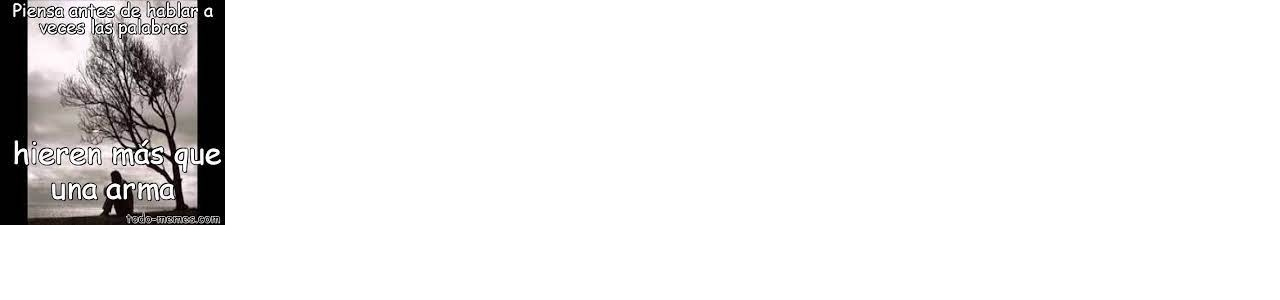
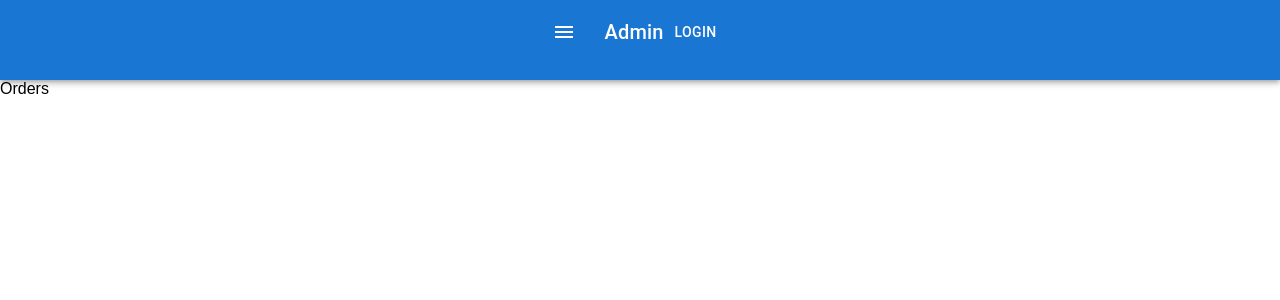
Before and after one commit to mrHann69/proyecto-curso-www, a React (Create React App) app: page /admin/orders in a window 1280 px wide. Shown: the top 300 px of the page. Built offline with nearby package versions, Linux system fonts and the light colour scheme.

Commit message:
Rutas admin

```diff
--- a/package.json
+++ b/package.json
@@ -3,6 +3,10 @@
   "version": "0.1.0",
   "private": true,
   "dependencies": {
+    "@emotion/react": "^11.11.1",
+    "@emotion/styled": "^11.11.0",
+    "@mui/icons-material": "^5.11.16",
+    "@mui/material": "^5.13.6",
     "@testing-library/jest-dom": "^5.16.5",
     "@testing-library/react": "^13.4.0",
     "@testing-library/user-event": "^13.5.0",
--- /dev/null
+++ b/src/components/admin/admin.jsx
@@ -0,0 +1,12 @@
+import ButtonAppBar from "../navbar/navbar";
+//import TemporaryDrawer from "../sidebar/sidebar";
+
+function Admin() {
+    return (
+        <div className="Admin">
+            <ButtonAppBar></ButtonAppBar>
+        </div>
+    );
+}
+
+export default Admin
--- /dev/null
+++ b/src/components/dashboard/dashboard.jsx
@@ -0,0 +1,10 @@
+import React from "react";
+import ButtonAppBar from "../navbar/navbar";
+
+const Dashboard = () => {
+    return <div>
+        <ButtonAppBar/>
+        Dashboard</div>
+}
+
+export default Dashboard
--- /dev/null
+++ b/src/components/management/management.jsx
@@ -0,0 +1,12 @@
+import React from "react"
+import ButtonAppBar from "../navbar/navbar";
+
+
+const Management = () => {
+    return <div>
+        <ButtonAppBar/>
+        Management
+    </div>
+}
+
+export default Management
--- /dev/null
+++ b/src/components/navbar/navbar.jsx
@@ -0,0 +1,54 @@
+import * as React from 'react';
+import AppBar from '@mui/material/AppBar';
+import Box from '@mui/material/Box';
+import Toolbar from '@mui/material/Toolbar';
+import Typography from '@mui/material/Typography';
+import Button from '@mui/material/Button';
+import IconButton from '@mui/material/IconButton';
+import MenuIcon from '@mui/icons-material/Menu';
+import TemporaryDrawer from '../sidebar/sidebar';
+
+export default function ButtonAppBar() {
+  const [state, setState] = React.useState({
+    top: false,
+    left: false,
+    bottom: false,
+    right: false,
+  });
+
+  const toggleDrawer = (anchor, open) => (event) => {
+    if (event.type === 'keydown' && (event.key === 'Tab' || event.key === 'Shift')) {
+      return;
+    }
+
+    setState({ ...state, [anchor]: open });
+  };
+
+    return (
+    <Box sx={{ flexGrow: 1 }}>
+      <AppBar position="static">
+        <Toolbar>
+          <IconButton
+            size="large"
+            edge="start"
+            color="inherit"
+            aria-label="menu"
+            sx={{ mr: 2 }}
+            onClick={toggleDrawer('left', true)}
+          >
+            <MenuIcon />
+          </IconButton>
+          <Typography variant="h6" component="div" sx={{ flexGrow: 1 }}>
+            Admin
+          </Typography>
+          <Button color="inherit">Login</Button>
+        </Toolbar>
+      </AppBar>
+      <TemporaryDrawer
+        state={state}
+        setState={setState}
+        toggleDrawer={toggleDrawer}
+        ></TemporaryDrawer>
+    </Box>
+  );
+}
--- /dev/null
+++ b/src/components/orders/orders.jsx
@@ -0,0 +1,11 @@
+import React from "react"
+import ButtonAppBar from "../navbar/navbar";
+
+
+const Orders = () => {
+    return <div>
+        <ButtonAppBar/>
+        Orders</div>
+}
+
+export default Orders
--- /dev/null
+++ b/src/components/reports/reports.jsx
@@ -0,0 +1,11 @@
+import React from "react"
+import ButtonAppBar from "../navbar/navbar";
+
+
+const Reports = () => {
+    return <div>
+        <ButtonAppBar/>
+        Reports</div>
+}
+
+export default Reports;
--- a/src/components/routerProtected/router.jsx
+++ b/src/components/routerProtected/router.jsx
@@ -1,11 +1,15 @@
 import { Routes, Route, Navigate, Outlet } from 'react-router-dom';
 
 import Client from "../client/client.jsx"
+import Admin from "../admin/admin.jsx"
 import DeliveryMan from "../deliveryMan/deliveryMan.jsx"
 import LoginForm from "../login/login.jsx"
 import RegisterForm from "../login/register/comp_registro.jsx"
 import img from "../../public/default.jpg"
-
+import Dashboard from '../dashboard/dashboard.jsx';
+import Orders from '../orders/orders.jsx';
+import Reports from '../reports/reports.jsx';
+import Management from '../management/management.jsx';
 
 function Router(token, redirectPath='/login') {
     if(!token){
@@ -16,7 +20,14 @@ function Router(token, redirectPath='/login') {
         <Route path="*" element={<img src={img} alt='' />}></Route>
         <Route path="/login" element={<LoginForm/>}></Route>
         <Route path="/register" element={<RegisterForm/>}></Route>
-        <Route path="/admin" element={img}></Route>
+
+        <Route path="/admin" element={<Admin/>}></Route>
+        <Route path="/admin/dashboard" element={<Dashboard />}></Route>
+        <Route path="/admin/orders" element={<Orders />}></Route>
+        <Route path="/admin/reports" element={<Reports />}></Route>
+        <Route path="/admin/management" element={<Management />}></Route>
+
+
         <Route path="/client" element={<Client/>}></Route>
         <Route path="/deliveryMan" element={<DeliveryMan/>}></Route>
       </Routes>
--- /dev/null
+++ b/src/components/sidebar/sidebar.jsx
@@ -0,0 +1,66 @@
+import * as React from 'react';
+import Box from '@mui/material/Box';
+import Drawer from '@mui/material/Drawer';
+//import Button from '@mui/material/Button';
+import List from '@mui/material/List';
+import Divider from '@mui/material/Divider';
+import ListItem from '@mui/material/ListItem';
+import ListItemButton from '@mui/material/ListItemButton';
+import ListItemIcon from '@mui/material/ListItemIcon';
+import ListItemText from '@mui/material/ListItemText';
+import InboxIcon from '@mui/icons-material/MoveToInbox';
+import MailIcon from '@mui/icons-material/Mail';
+
+export default function TemporaryDrawer({state, setState, toggleDrawer}) {
+
+  const list = (anchor) => (
+    <Box
+      sx={{ width: anchor === 'top' || anchor === 'bottom' ? 'auto' : 250 }}
+      role="presentation"
+      onClick={toggleDrawer(anchor, false)}
+      onKeyDown={toggleDrawer(anchor, false)}
+    >
+      <List>
+        {['Dashboard', 'Orders', 'Reports', 'Management'].map((text, index) => (
+          <ListItem key={text} disablePadding>
+            <ListItemButton href={`/admin/${text.toLowerCase()}`}>
+              <ListItemIcon>
+                {index % 2 === 0 ? <InboxIcon /> : <MailIcon />}
+              </ListItemIcon>
+              <ListItemText primary={text} />
+            </ListItemButton>
+          </ListItem>
+        ))}
+      </List>
+      <Divider />
+      <List>
+        {['All mail', 'Trash', 'Spam'].map((text, index) => (
+          <ListItem key={text} disablePadding>
+            <ListItemButton>
+              <ListItemIcon>
+                {index % 2 === 0 ? <InboxIcon /> : <MailIcon />}
+              </ListItemIcon>
+              <ListItemText primary={text} />
+            </ListItemButton>
+          </ListItem>
+        ))}
+      </List>
+    </Box>
+  );
+
+  return (
+    <div>
+      {['left'].map((anchor) => (
+        <React.Fragment key={anchor}>
+          <Drawer
+            anchor={anchor}
+            open={state[anchor]}
+            onClose={toggleDrawer(anchor, false)}
+          >
+            {list(anchor)}
+          </Drawer>
+        </React.Fragment>
+      ))}
+    </div>
+  );
+}
```
Also changed, not shown: 1 other file (tests, documents, lock files or other folders).
